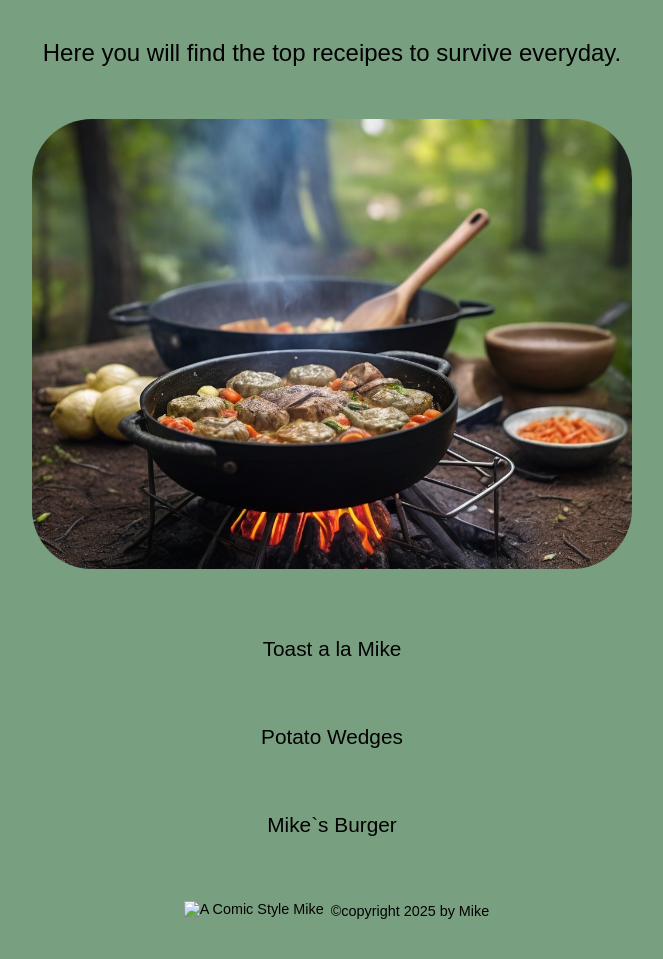
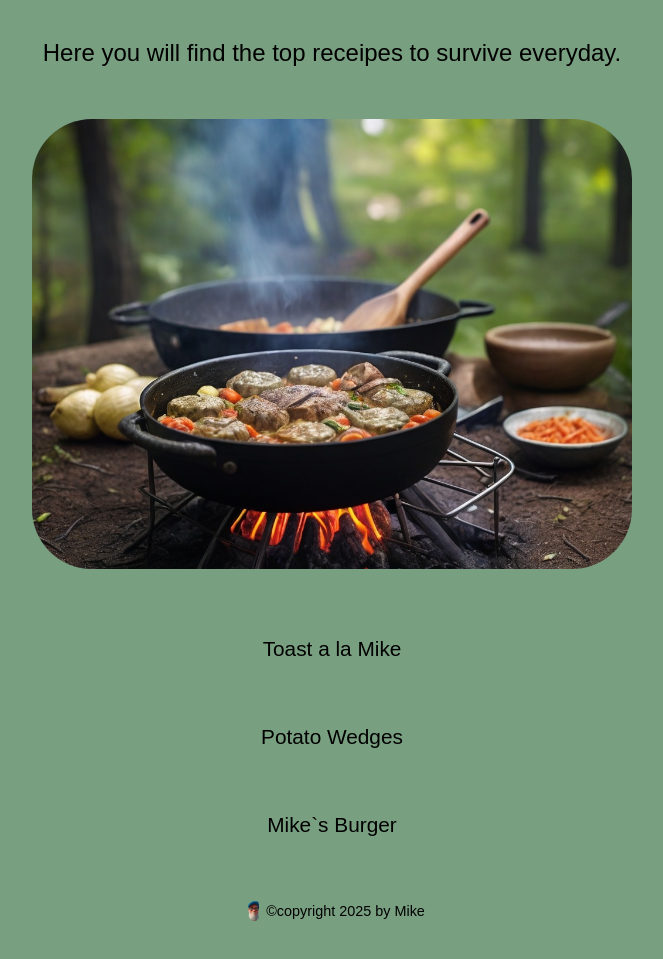
Before and after one commit to mikerawvonl-tech/The-Odin-Receipe, a plain HTML site: page index.html in a window 1280 px wide. Shown: the part 93-1052 px from the top of the page, without its empty margins (308-971 px from the left). Drawn offline with Linux system fonts and the light colour scheme; the site is published under a folder, as on GitHub Pages, so addresses that start at the root find nothing.

Commit message:
Mike.png img not showing on homepage

```diff
--- a/index.html
+++ b/index.html
@@ -27,7 +27,7 @@
         </div>
 
      <div class="footer">
-        <img src="/img/Mike.png"  alt="A Comic Style Mike" class="footer">
+        <img src="./img/Mike.png"  alt="A Comic Style Mike" class="footer">
         <div>©copyright 2025 by Mike</div>
     </div>
 
```
